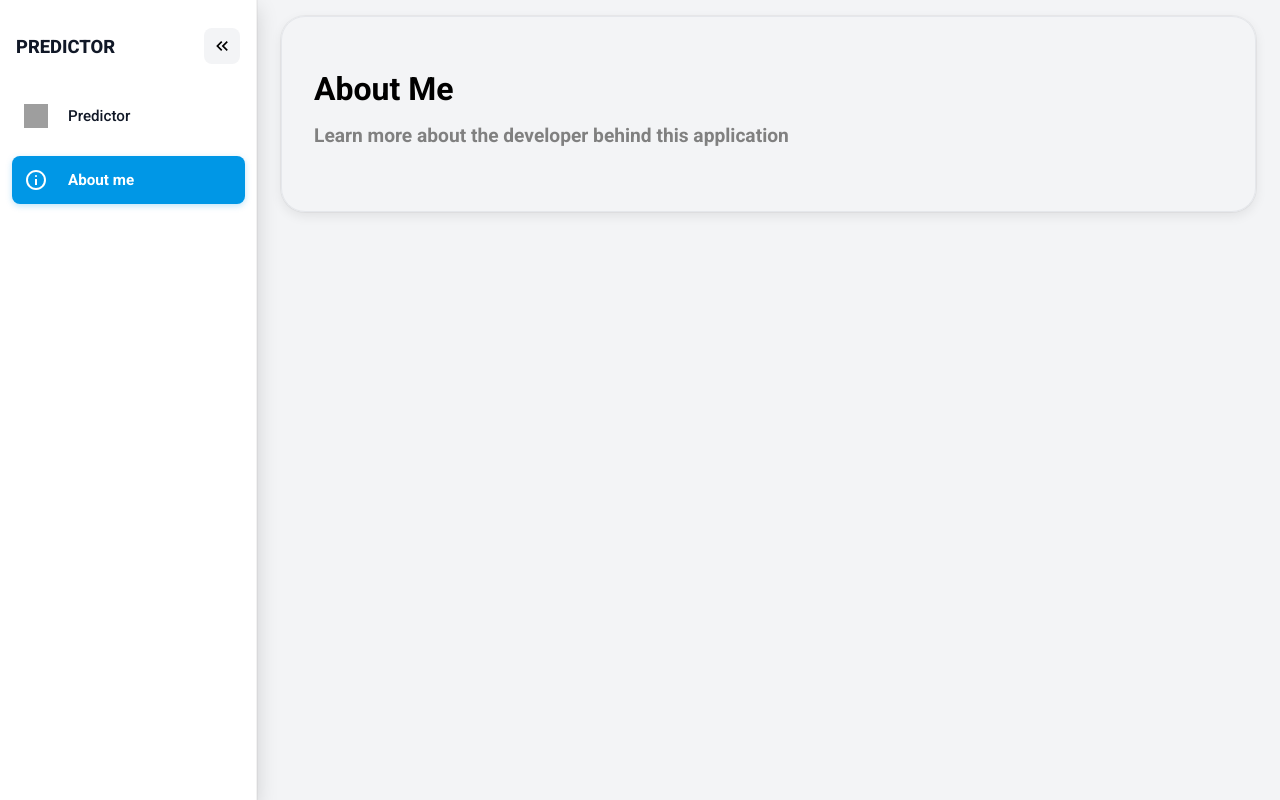
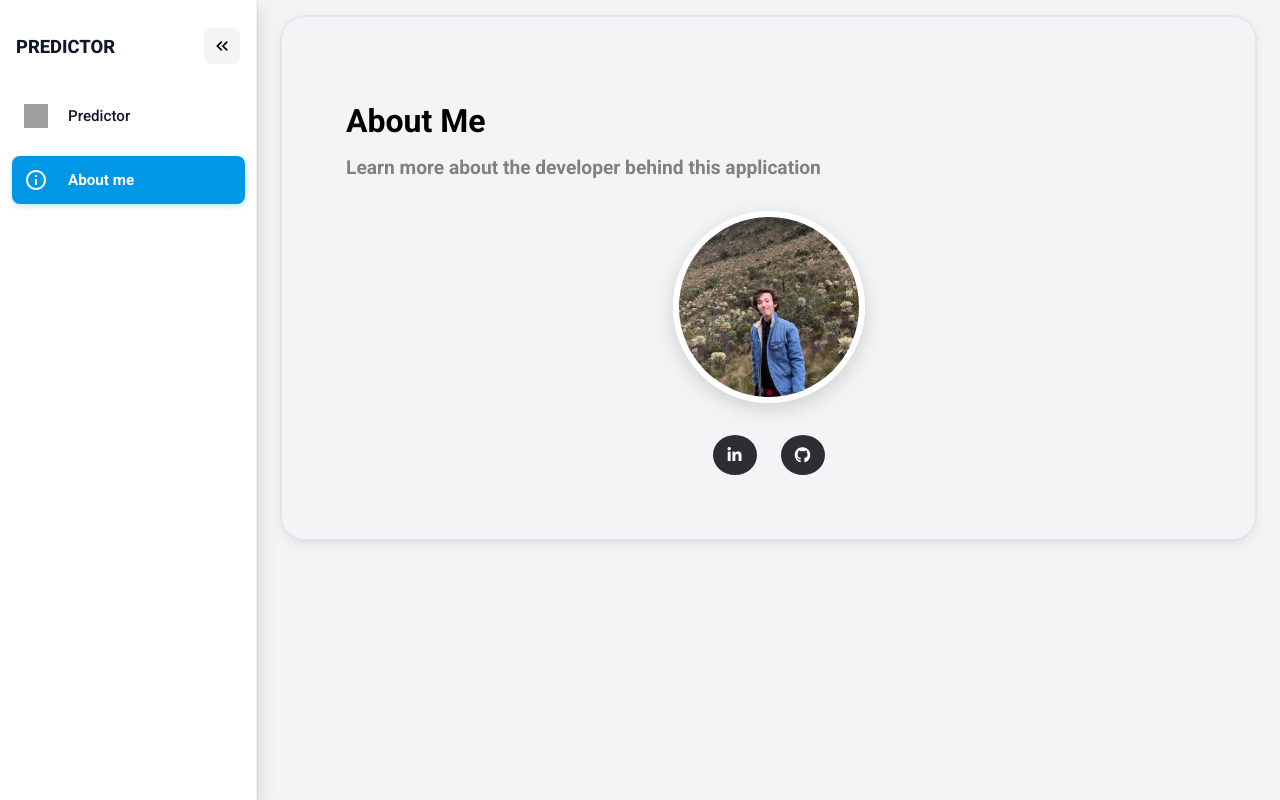
Before and after one commit to Aristox173/Pico-Placa_Predictor, a React (Vite) app: page /about in a window 1280 px wide. Built offline with nearby package versions, Linux system fonts and the light colour scheme; grey boxes are pictures that could not be loaded.

Commit message:
Add About Page

```diff
--- a/index.html
+++ b/index.html
@@ -3,6 +3,10 @@
   <head>
     <meta charset="UTF-8" />
     <link rel="icon" href="/favicon.ico" />
+    <link
+      rel="stylesheet"
+      href="https://cdnjs.cloudflare.com/ajax/libs/font-awesome/5.15.4/css/all.min.css"
+    />
     <meta name="viewport" content="width=device-width, initial-scale=1.0" />
     <title>Pico/Placa Predictor</title>
   </head>
--- a/package.json
+++ b/package.json
@@ -12,6 +12,7 @@
     "coverage": "vitest run --coverage"
   },
   "dependencies": {
+    "font-awesome": "^4.7.0",
     "react": "^19.1.0",
     "react-calendar": "^5.1.0",
     "react-dom": "^19.1.0",
--- a/src/pages/AboutPage.tsx
+++ b/src/pages/AboutPage.tsx
@@ -1,11 +1,44 @@
 import { PageHeader } from "../components/";
+import "../styles/AboutPage.css";
 
 const AboutPage = () => {
   return (
-    <PageHeader
-      title="About Me"
-      subtitle="Learn more about the developer behind this application"
-    />
+    <div className="about-container">
+      <PageHeader
+        title="About Me"
+        subtitle="Learn more about the developer behind this application"
+      />
+      <div className="image-container">
+        <div className="image-wrapper">
+          <img
+            src="/src/assets/profile.jpeg"
+            alt="Developer"
+            className="profile-image"
+          />
+        </div>
+      </div>
+      <div className="button-container">
+        <a
+          href="https://www.linkedin.com/in/juan-aristiz%C3%A1bal-031725229/"
+          target="_blank"
+          rel="noopener noreferrer"
+        >
+          <button className="button flex-center">
+            <i className="fab fa-linkedin-in"></i>
+          </button>
+        </a>
+
+        <a
+          href="https://github.com/Aristox173"
+          target="_blank"
+          rel="noopener noreferrer"
+        >
+          <button className="button flex-center">
+            <i className="fab fa-github"></i>
+          </button>
+        </a>
+      </div>
+    </div>
   );
 };
 
--- /dev/null
+++ b/src/styles/AboutPage.css
@@ -0,0 +1,75 @@
+.about-container {
+  text-align: center;
+  padding: 2rem;
+}
+
+.image-container {
+  margin-top: 2rem;
+  display: flex;
+  justify-content: center;
+  margin-bottom: 2rem;
+}
+
+.image-wrapper {
+  position: relative;
+  display: inline-block;
+  width: 180px;
+  height: 180px;
+  border-radius: 50%;
+  border: 6px solid #fff;
+  box-shadow: 0 6px 20px rgba(0, 0, 0, 0.15);
+  transition: transform 0.3s ease-in-out;
+}
+
+.image-wrapper:hover {
+  transform: scale(1.05);
+  box-shadow: 0 0 15px 5px #0097e6;
+}
+
+.profile-image {
+  width: 100%;
+  height: 100%;
+  border-radius: 50%;
+  object-fit: cover;
+}
+
+.button-container {
+  display: flex;
+  justify-content: center;
+  align-items: center;
+  gap: 1.5rem;
+
+  a {
+    text-decoration: none;
+  }
+}
+
+.button {
+  cursor: pointer;
+  text-decoration: none;
+  color: #ffff;
+  width: 40px;
+  height: 40px;
+  border-radius: 50%;
+  background-color: #2d2e32;
+  border: 2px solid #2d2e32;
+  transition: all 0.45s;
+}
+
+.button:hover {
+  transform: rotate(360deg);
+  transform-origin: center center;
+  background-color: #ffff;
+  color: #2d2e32;
+}
+
+.button:hover .btn-svg {
+  filter: invert(100%) sepia(100%) saturate(0%) hue-rotate(305deg)
+    brightness(103%) contrast(103%);
+}
+
+.flex-center {
+  display: flex;
+  justify-content: center;
+  align-items: center;
+}
```
Also changed, not shown: src/assets/profile.jpeg (added), 1 other file (tests, documents, lock files or other folders).
